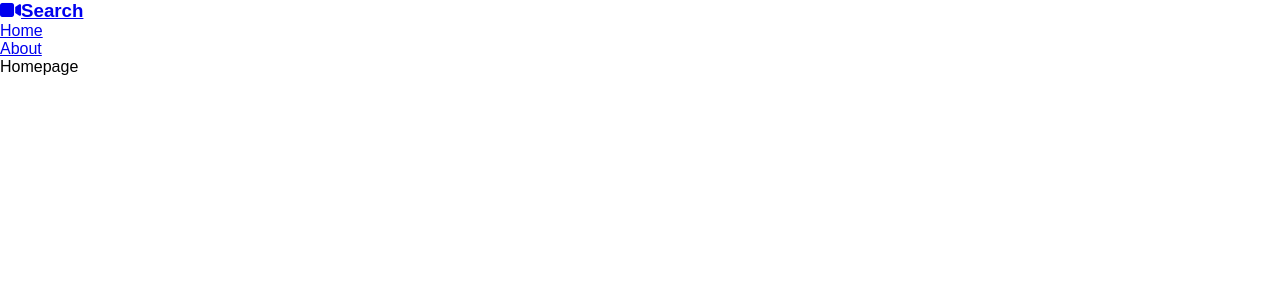
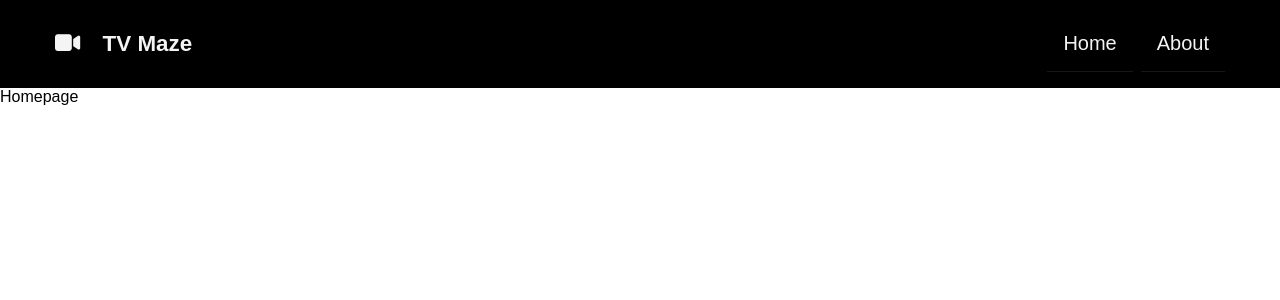
Before and after one commit to mohit-negi/tvmaze-assignment, a React (Create React App) app: page / in a window 1280 px wide. Shown: the top 300 px of the page. Built offline with nearby package versions, Linux system fonts and the light colour scheme.

Commit message:
Styled the navbar

```diff
--- a/public/index.html
+++ b/public/index.html
@@ -12,7 +12,7 @@
     <link rel="apple-touch-icon" href="%PUBLIC_URL%/logo192.png" />
     <link rel="manifest" href="%PUBLIC_URL%/manifest.json" />
     <link rel="stylesheet" href="https://cdnjs.cloudflare.com/ajax/libs/font-awesome/6.2.1/css/all.min.css" integrity="sha512-MV7K8+y+gLIBoVD59lQIYicR65iaqukzvf/nwasF0nqhPay5w/9lJmVM2hMDcnK1OnMGCdVK+iQrJ7lzPJQd1w==" crossorigin="anonymous" referrerpolicy="no-referrer" />
-    <title>TvMaze</title>
+    <title>TV Maze</title>
   </head>
   <body>
     <noscript>You need to enable JavaScript to run this app.</noscript>
--- a/src/components/Navbar.js
+++ b/src/components/Navbar.js
@@ -3,17 +3,17 @@ import { Link } from 'react-router-dom'
 
 export const Navbar = () => {
   return (
-    <div className='Navbar'>
+    <div className='navbar'>
         <div className='container'>
-            <nav>
-                <h3>
-                    <Link to='/'><i className='fas fa-video'></i>Search</Link>
+            <nav className='navbar__nav'>
+                <h3 className='nav__brand'>
+                    <Link to='/'><i className='fas fa-video'></i>&emsp;TV Maze</Link>
                 </h3>
-                <ul>
-                    <li>
+                <ul className='nav__links'>
+                    <li className='links__link'>
                         <Link to="/">Home</Link>
                     </li>
-                    <li>
+                    <li className='links__link'>
                         <Link to="/about">About</Link>
                     </li>
                 </ul>
--- a/src/index.css
+++ b/src/index.css
@@ -1,3 +1,8 @@
+:root {
+  --dark-color: #171717;
+  --secondary-color: #3da2c4;
+  --offwhite-color: #f4f4f4;
+}
 *{
   margin: 0;
   padding: 0;
@@ -7,4 +12,49 @@ body{
 }
 .container{
   max-width: 1170px;
+  margin: auto;
 }
+/*Navbar styling*/
+.navbar{
+  padding:1rem;
+  background-color: black;
+  color: white;
+}
+.navbar__nav > ul{
+  list-style-type: none;
+  margin: 0;
+  padding: 0;
+}
+.navbar__nav{
+  display: flex;
+  justify-content: space-between;
+  align-items: center;
+}
+.nav__brand a {
+  font-size: 1.4rem;
+  color: var(--offwhite-color);
+  text-decoration: none;
+}
+.nav__brand a:hover {
+  color: var(--secondary-color);
+}
+.nav__links {
+  display: flex;
+  list-style: none;
+  align-items: center;
+}
+
+.links__link a {
+  display: block;
+  padding: 1rem;
+  color: var(--offwhite-color);
+  text-decoration: none;
+  margin-left: 0.5rem;
+  border-bottom: 1px solid var(--dark-color);
+  font-size: 20px;
+}
+
+.links__link a:hover {
+  border-bottom: 1px solid var(--secondary-color);
+  color: var(--secondary-color);
+}
```
Also changed, not shown: src/components/Searchbar.js (added, +20 -0 lines).
